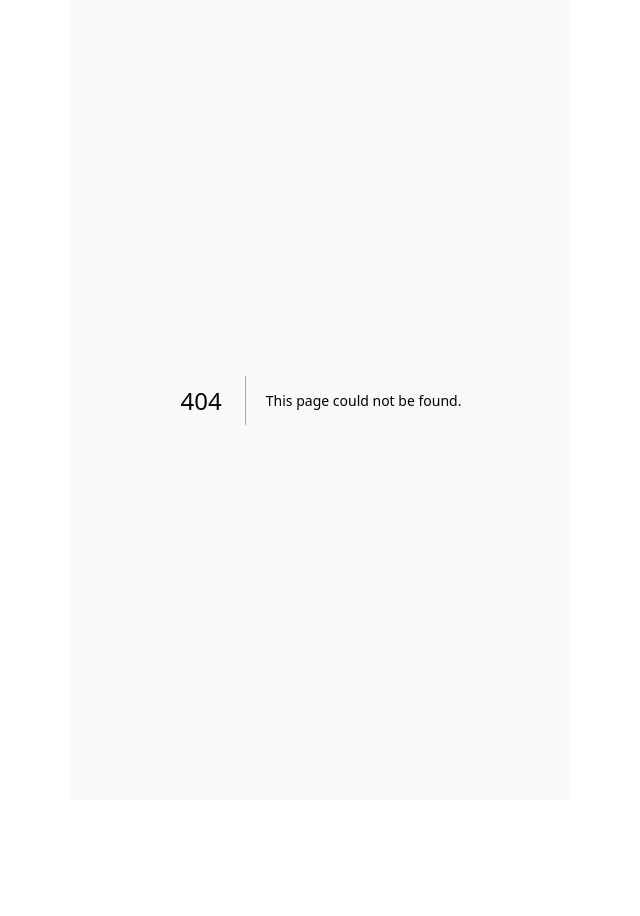
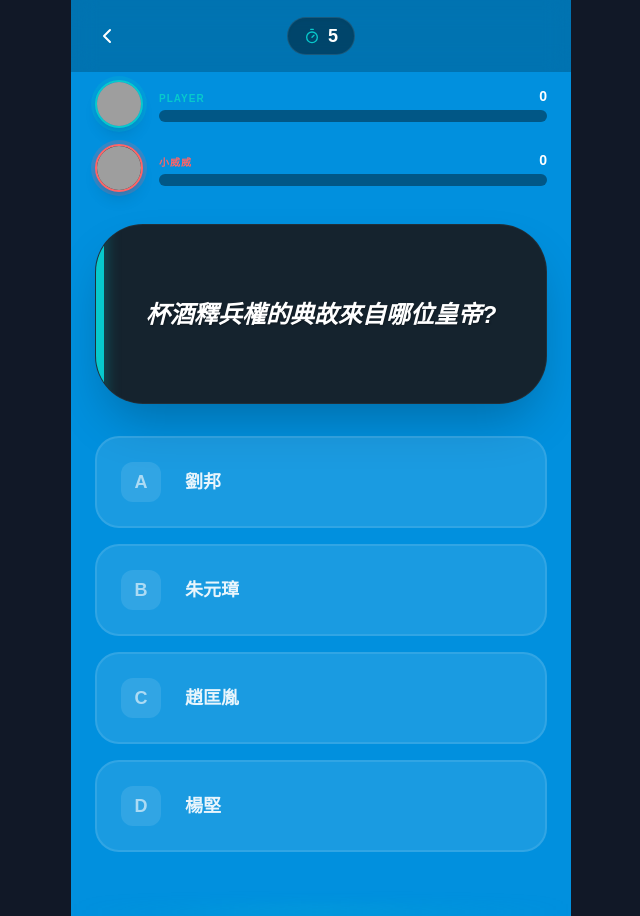
Before and after one commit to tony8382/im-king, a Next.js app: page /quiz in a window 1280 px wide. Before the commit this address had no page. Shown: the whole page, without its empty margins (319-959 px from the left). Before the commit the page ends 800 px from the top, so only its background shows below. Built offline with nearby package versions, Linux system fonts and the light colour scheme; grey boxes are pictures that could not be loaded.

Commit message:
feat: change room/[id] to single page

```diff
--- a/src/app/challenge/page.tsx
+++ b/src/app/challenge/page.tsx
@@ -32,7 +32,7 @@ export default function Challenge() {
                     return (
                         <Link
                             key={level.level}
-                            href={isLocked ? '#' : `/room/${level.level}`}
+                            href={isLocked ? '#' : `/quiz?id=${level.level}`}
                             className={`group relative flex flex-col overflow-hidden rounded-[2.5rem] card-3d shadow-2xl transition-all ${isLocked ? 'opacity-70 grayscale cursor-not-allowed' : ''
                                 }`}
                             style={{ backgroundColor: (level as any).color }}
--- a/src/app/room/[id]/page.tsx
+++ b/src/app/quiz/page.tsx
@@ -1,12 +1,12 @@
 'use client';
 
-import { useEffect, useState, useCallback, useRef } from 'react';
+import { useEffect, useState, useCallback, useRef, Suspense } from 'react';
 import { useStats } from "@/components/stats-provider";
 import { GAME_CONFIG, COLORS } from "@/lib/constants";
 import questionsData from "@/data/questions.json";
 import { ChevronLeft, Timer, Target, User, Crown, X, Trophy, TrendingUp, TrendingDown, Lock } from "lucide-react";
 import Link from "next/link";
-import { useRouter } from "next/navigation";
+import { useRouter, useSearchParams } from "next/navigation";
 import { playSound } from "@/lib/audio";
 import { AnimatePresence, motion } from "framer-motion";
 
@@ -22,9 +22,12 @@ interface Question {
     };
 }
 
-export default function Room({ params }: { params: { id: string } }) {
+function RoomContent() {
     const router = useRouter();
-    const levelId = parseInt(params.id);
+    const searchParams = useSearchParams();
+    const idParam = searchParams.get('id');
+    const levelId = idParam ? parseInt(idParam) : 1;
+
     const config = GAME_CONFIG.levels.find(l => l.level === levelId) || GAME_CONFIG.levels[0];
     const { stats, addCredit, reduceCredit, addWin, addLose, t, markQuestionAsSeen } = useStats();
 
@@ -436,3 +439,11 @@ export default function Room({ params }: { params: { id: string } }) {
         </div>
     );
 }
+
+export default function RoomPage() {
+    return (
+        <Suspense fallback={<div className="min-h-screen bg-im-blue flex items-center justify-center text-white font-bold">Loading...</div>}>
+            <RoomContent />
+        </Suspense>
+    );
+}
```
Also changed, not shown: 2 other files (tests, documents, lock files or other folders).
